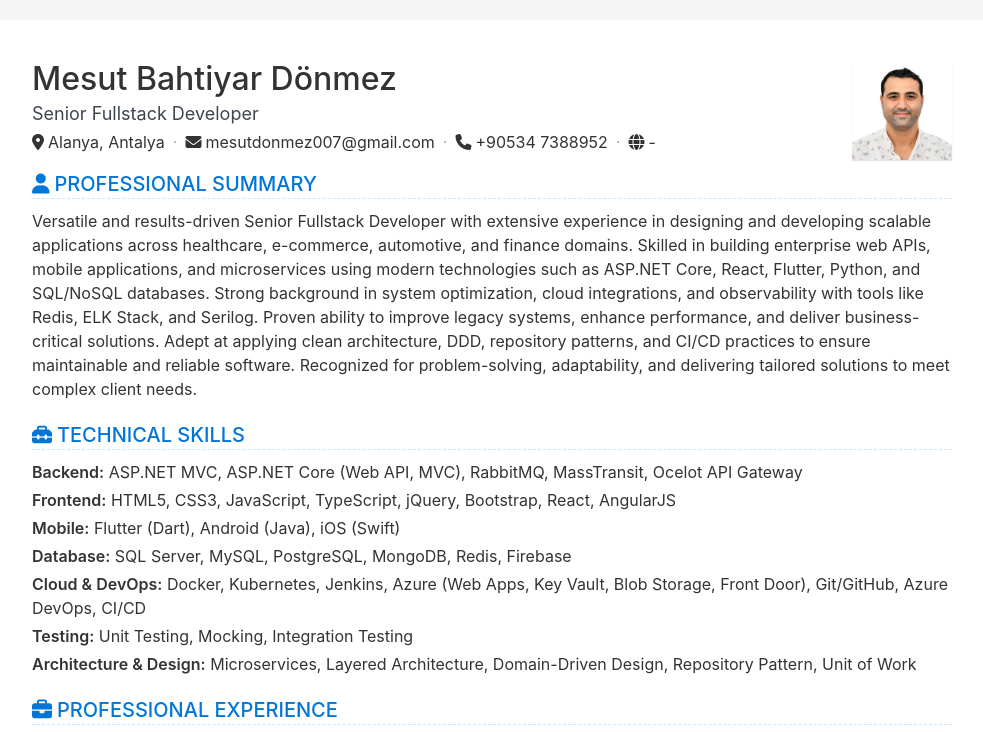
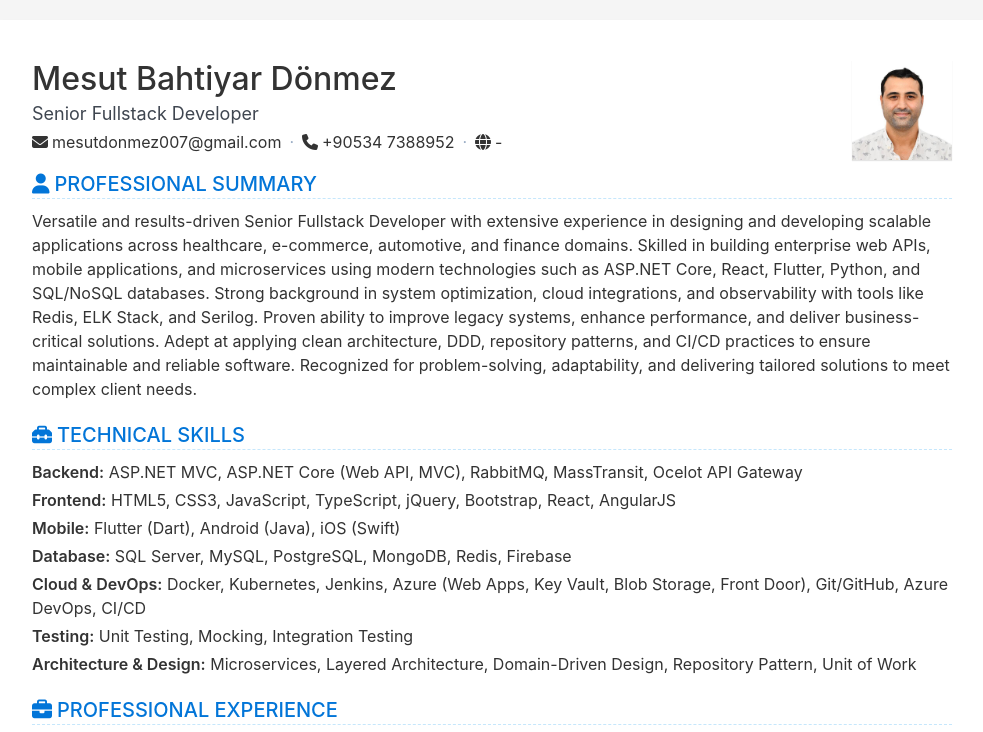
Before and after one commit to mesutd0nmez/my-resume, a plain HTML site: page index.html in a window 1280 px wide. Shown: the top 732 px of the page, without its empty margins (148-1131 px from the left). Drawn offline with Linux system fonts and the light colour scheme.

Commit message:
Update index.html

```diff
--- a/index.html
+++ b/index.html
@@ -36,10 +36,6 @@
     <h2 class="name">Mesut Bahtiyar Dönmez</h2>
     <h3 class="title">Senior Fullstack Developer</h3>
 <div class="contact" >
-  <div class="contact-item" title="location">
-    <i class="fa-solid fa-location-dot"></i>
-    <span>Alanya, Antalya</span>
-  </div>
   <div class="contact-item" title="email">
     <i class="fa-solid fa-envelope"></i>
     <a href="mailto:mesutdonmez007@gmail.com">mesutdonmez007@gmail.com</a>
```
